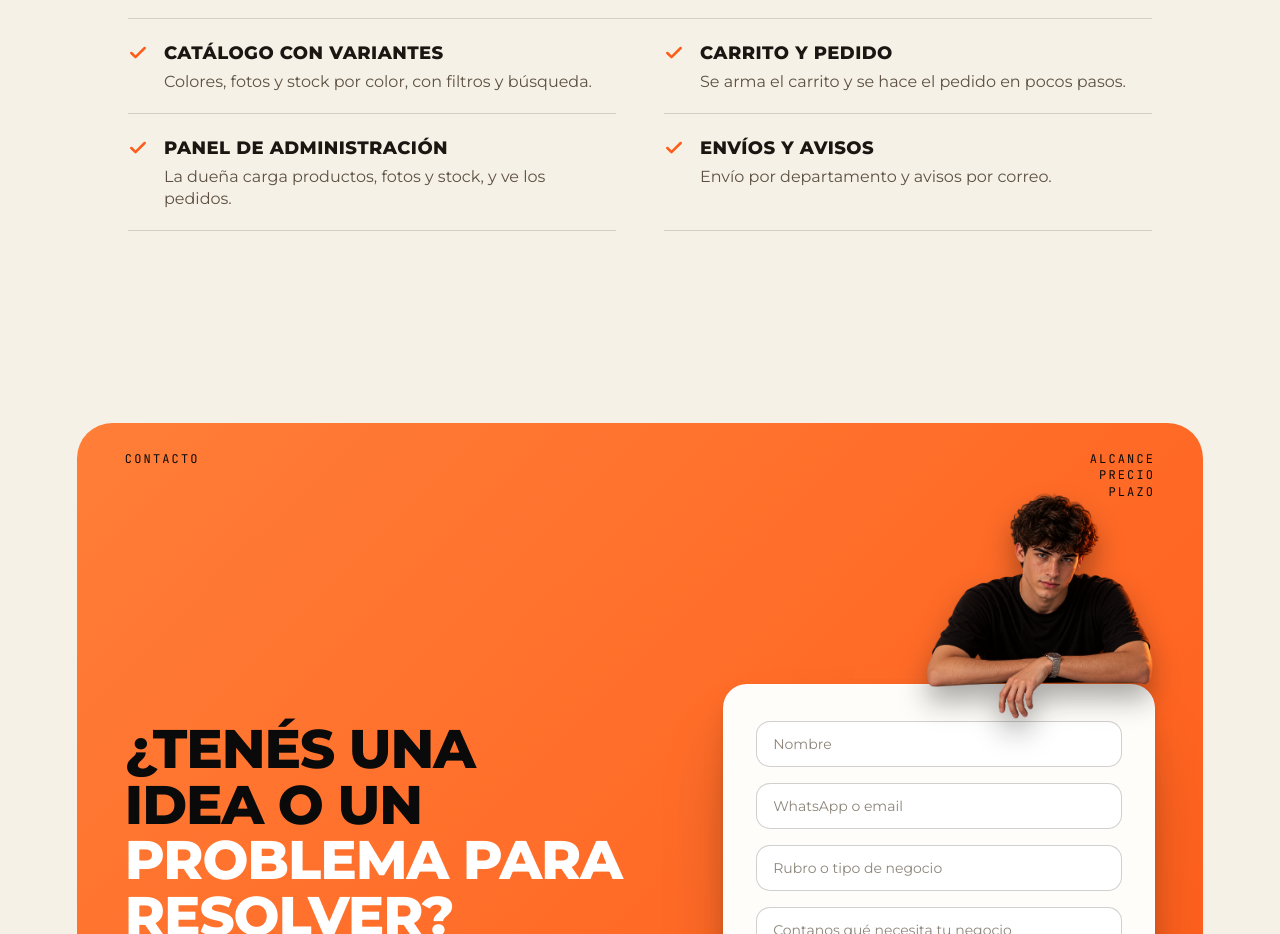
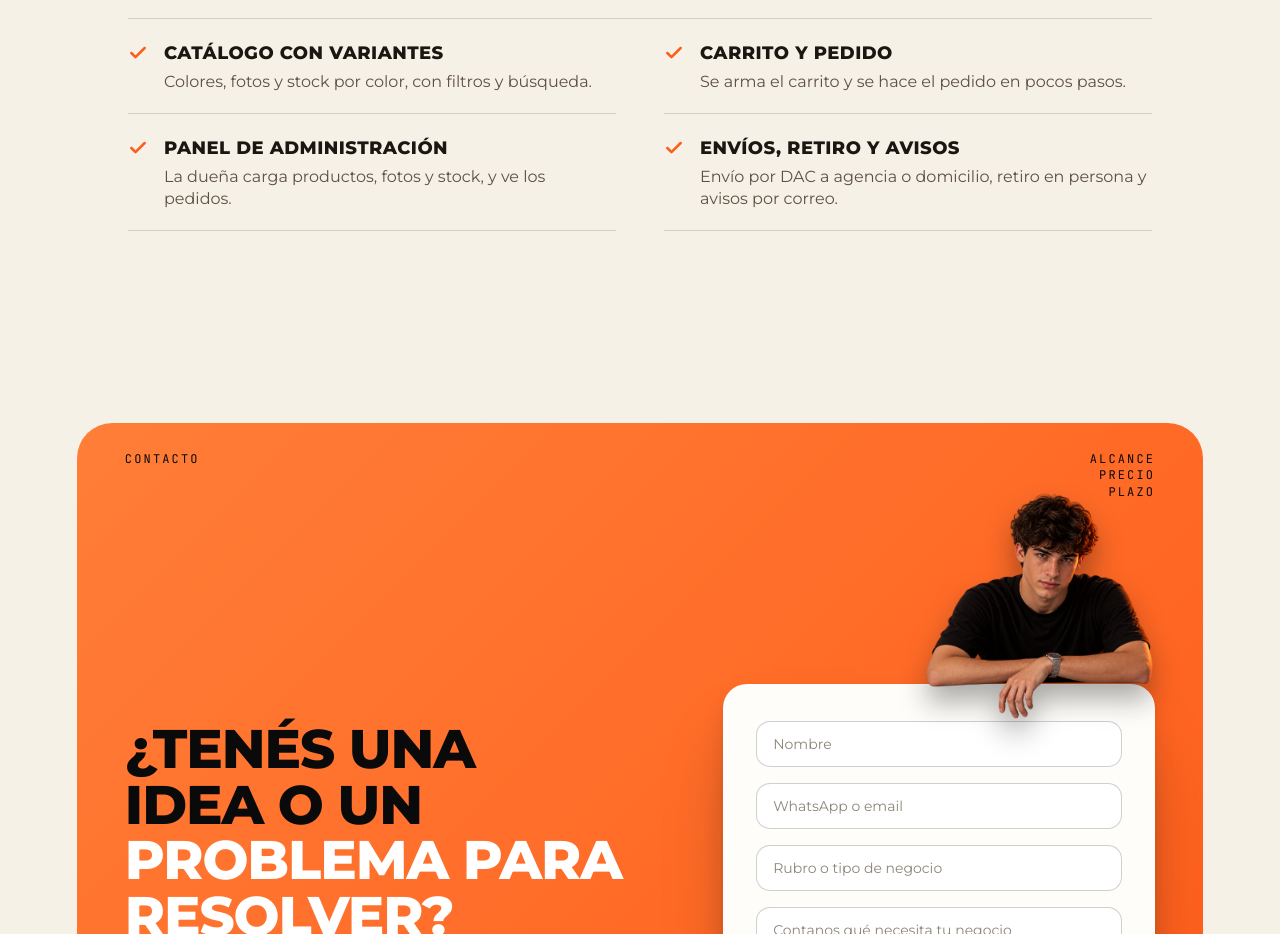
Before and after one commit to iadatabraian-ctrl/web-, a Next.js app: page /casos/emy in a window 1280 px wide. Shown: the part 940-1874 px from the top of the page. Built offline with nearby package versions, Linux system fonts and the light colour scheme.

Commit message:
Caso EMY: enlace al dominio nuevo (emyindumentaria.com) y texto de envíos actualizado
Co-Authored-By: Claude Sonnet 5.5 <noreply@anthropic.com>
Claude-Session: https://claude.ai/code/session_016CR8bmH7Pbme9SdVJ7sxk1

```diff
--- a/app/casos/emy/page.tsx
+++ b/app/casos/emy/page.tsx
@@ -8,7 +8,7 @@ import { TelefonosEmy } from "@/components/casos/TelefonosEmy";
 
 const SITE = "https://deployuy.com";
 const url = `${SITE}/casos/emy`;
-const TIENDA = "https://emy.deployuy.com";
+const TIENDA = "https://emyindumentaria.com";
 const titulo = "Caso real: tienda online de EMY Indumentaria | Deploy";
 const descripcion = "Tienda online de EMY Indumentaria, de Salto: catálogo con variantes por color, carrito, pedidos y panel para cargar stock y fotos. Desarrollada por Deploy.";
 
@@ -24,7 +24,7 @@ const INCLUYE = [
   { t: "Catálogo con variantes", d: "Colores, fotos y stock por color, con filtros y búsqueda." },
   { t: "Carrito y pedido", d: "Se arma el carrito y se hace el pedido en pocos pasos." },
   { t: "Panel de administración", d: "La dueña carga productos, fotos y stock, y ve los pedidos." },
-  { t: "Envíos y avisos", d: "Envío por departamento y avisos por correo." },
+  { t: "Envíos, retiro y avisos", d: "Envío por DAC a agencia o domicilio, retiro en persona y avisos por correo." },
 ];
 
 export default function Page() {
```
